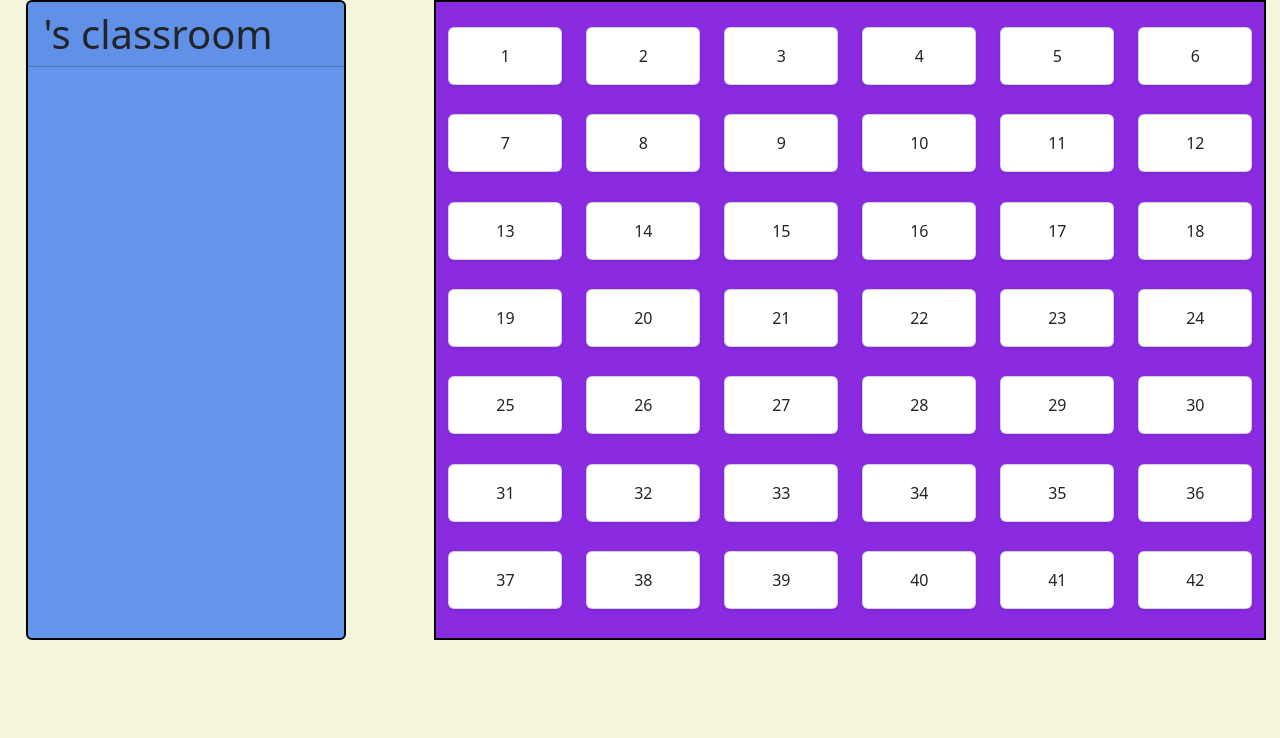
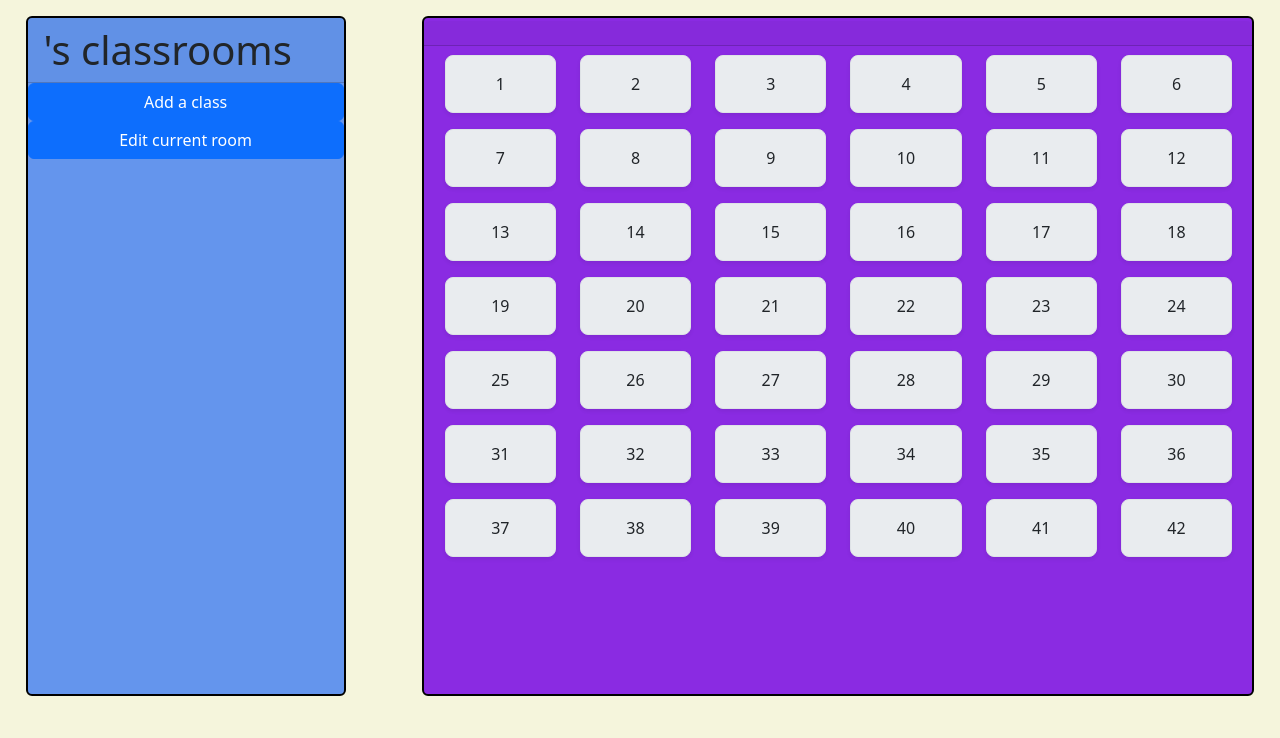
Before and after one commit to mdewey123/wheel-of-spelling, a Django app: page /profile/class_lists in a window 1280 px wide. Shown: the part 62-800 px from the top of the page. Run offline with Django 5.2, Linux system fonts and the light colour scheme.

Commit message:
room size counter added
started function to adding new classrooms.

incorperate each card as a form when clicked in the making class stage.

Then to generate each classs pull from enrollment?????

```diff
--- a/fortune/models.py
+++ b/fortune/models.py
@@ -48,7 +48,7 @@ class SchoolClass(models.Model):
 class Enrolment(models.Model):
   school_class = models.ForeignKey(SchoolClass, on_delete=CASCADE)
   student = models.ForeignKey(Student, on_delete=CASCADE)
-  seating_position = models.IntegerField(unique=True)
+  seating_position = models.IntegerField(unique=True, null=True)
 
   class Meta:
     unique_together = ("school_class", "student")
--- a/fortune/static/fortune/seating.js
+++ b/fortune/static/fortune/seating.js
@@ -1,20 +1,23 @@
 addEventListener("DOMContentLoaded", function() {
     load_seats(42)
     console.log("Script loaded!");
+    document.querySelector('#add-room').addEventListener('click', add_room)
 
 });
+const room = document.querySelector('#classroom-view')
 
 function load_seats(class_size) {
     /* generate a series of boxes iside classroom div then add logic to generate new rows acording to classroom ResizeObserverSize.
     in top have a "Class size of __" thing amd make capable of changing the number then adapting seating based on that.
     */
-   const room = document.querySelector('#classroom-view')
+
     for (let i = 1 ; i <= class_size; i ++) {
         const col = document.createElement('div');
         col.className = 'col-2 mb-3';
 
         const desk = document.createElement('div');
-        desk.className = 'card text-center shadow-sm';
+        desk.className = 'card text-center shadow-sm desk';
+        desk.id = `desk-${i}`
 
         const deskBody = document.createElement('div');
         deskBody.className = 'card-body p-3';
@@ -30,7 +33,76 @@ function load_seats(class_size) {
     }
 
 
-    let studentCount = document.querySelector("#student-count")
-    studentCount.innerhtml = `students: X of ${class_size}`
+    let studentCount = document.querySelector("#student-count");
+    studentCount.innerhtml = `students: X of ${class_size}`;
 
 }
+
+function add_room() {
+    room.innerHTML = ''
+    counter();
+    const desks = document.querySelectorAll('.desk');
+    const roomName = document.createElement('input');
+    const classroom = document.querySelector('#current-room');
+    classroom.querySelector('h2').innerHTML = `Class name: `;
+    classroom.appendChild(roomName);
+
+    const studentCount = document.querySelector('#student-count');
+
+    desks.forEach(desk => {
+        const input = document.createElement('input');
+        desk.appendChild = input;
+    });
+}
+
+function counter(startSize = 42) {
+    currentSize = startSize;
+
+    const counter = document.createElement('div');
+    counter.id = 'student-count';
+    counter.className = 'd-flex align-items-center justify-content-center gap-3 my-3';
+
+    const minusBtn = document.createElement('button');
+    minusBtn.className = 'btn btn-outline-secondary';
+    minusBtn.id = 'minusBtn';
+    minusBtn.textContent = '-';
+
+    const studentCount = document.createElement('span');
+    studentCount.className = 'fs-4';
+    studentCount.id = 'student-counter';
+    studentCount.textContent = currentSize;
+
+    const plusBtn = document.createElement('button');
+    plusBtn.id = 'plusBtn';
+    plusBtn.className = 'btn btn-outline-secondary';
+    plusBtn.textContent = '+';
+
+    counter.appendChild(minusBtn);
+    counter.appendChild(studentCount);
+    counter.appendChild(plusBtn);
+
+    document.querySelector('#student-count').appendChild(counter)
+
+    const minSize = 1;
+    const maxSize = 46;
+
+    plusBtn.addEventListener('click', () => {
+        if (currentSize < maxSize) {
+            currentSize++;
+            studentCount.textContent = currentSize
+            room.innerHTML = ''
+            load_seats(currentSize)
+        };
+    });
+
+    minusBtn.addEventListener('click', () => {
+        if (currentSize > minSize) {
+            currentSize--;
+            studentCount.textContent = currentSize
+            room.innerHTML = ''
+            load_seats(currentSize)
+        };
+    });
+
+    load_seats(currentSize);
+}
--- a/fortune/static/fortune/style.css
+++ b/fortune/static/fortune/style.css
@@ -126,27 +126,33 @@ body {
 
 #menu {
     width: 25vw;
-    height: 80vh;
+    height: 85vh;
     border: 2px solid black;
     background-color: cornflowerblue;
     position: fixed;
     left: 2%;
+    margin-top: 2vh;
 
 }
 
-#classroom-view {
+#classroom-card {
     width: 65vw;
-    height: 80vh;
+    height: 85vh;
     border: 2px solid black;
     background-color: blueviolet;
     position: fixed;
     right: 2%;
     padding-top: 3px;
+    margin-top: 2vh;
+    overflow: scroll;
+}
 
+#classroom-view {
+    margin: 1%;
 }
 
 .desk {
-    background-color: #f8f9fa;
+    background-color: #e9ecef;
     border: 1px solid #dee2e6;
     border-radius: 0.5rem;
     transition: transform 0.2s;
@@ -155,5 +161,5 @@ body {
 .desk:hover {
     transform: scale(1.05);
     cursor: pointer;
-    background-color: #e9ecef;
+    background-color: #165ca2;
 }
--- a/fortune/templates/fortune/class_list.html
+++ b/fortune/templates/fortune/class_list.html
@@ -3,17 +3,26 @@
 {% block body %}
 
 <div id="menu" class="card"> <!-- make card list -->
-    <h1 class="card-header">{{user.username}}'s classroom</h1>
+    <h1 class="card-header">{{user.username}}'s classrooms</h1>
     <ul class="list-group list-group-flush">
         {% for class in classes %}
         <li class="list-group-item">{{class}}</li>
         {% endfor %}
+    <button id="add-room" class="btn btn-primary">Add a class</button>
+    <button id="edit-room" class="btn btn-primary">Edit current room</button>
 </div>
 
-<div id="classroom-view" class="row">
+<div id="classroom-card" class="card">
     <div class="card-header">
-        <h2 id="current-room"></h2>
-        <h2 id="student-count"></h2>
+        <div id="current-room">
+            <h2></h2>
+        </div>
+        <div id="student-count">
+            <h2></h2>
+        </div>
+    </div>
+    <div id="classroom-view" class="row">
+
     </div>
 </div>
 
```
Also changed, not shown: db.sqlite3, fortune/migrations/0001_initial.py.
